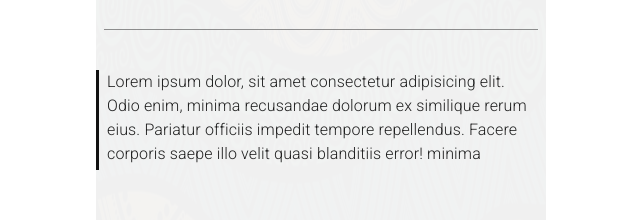
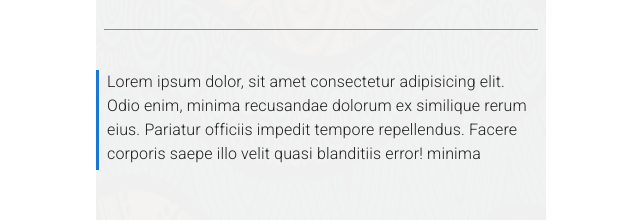
Before and after one commit to Francisco-Fetapi/portuguese-umbundo-dictionary, a React (Vite) app: page /tradutor in a window 1280 px wide. Shown: the part 165-385 px from the top of the page, without its empty margins (319-959 px from the left). Built offline with nearby package versions, Linux system fonts and the light colour scheme; no server answers; the database is empty.

Commit message:
feat: border right changed to color primary

```diff
--- a/src/pages/Traductor.tsx
+++ b/src/pages/Traductor.tsx
@@ -59,11 +59,11 @@ export default function Traductor() {
       <Box
         mt={4}
         px={1}
-        sx={{
-          borderLeft: "3px solid var(--primary-color-text)",
+        sx={(theme) => ({
+          borderLeft: `3px solid ${theme.palette.primary.main}`,
           maxHeight: 100,
           overflow: "auto",
-        }}
+        })}
       >
         <Text fontWeight={300}>
           Lorem ipsum dolor, sit amet consectetur adipisicing elit. Odio enim,
```
